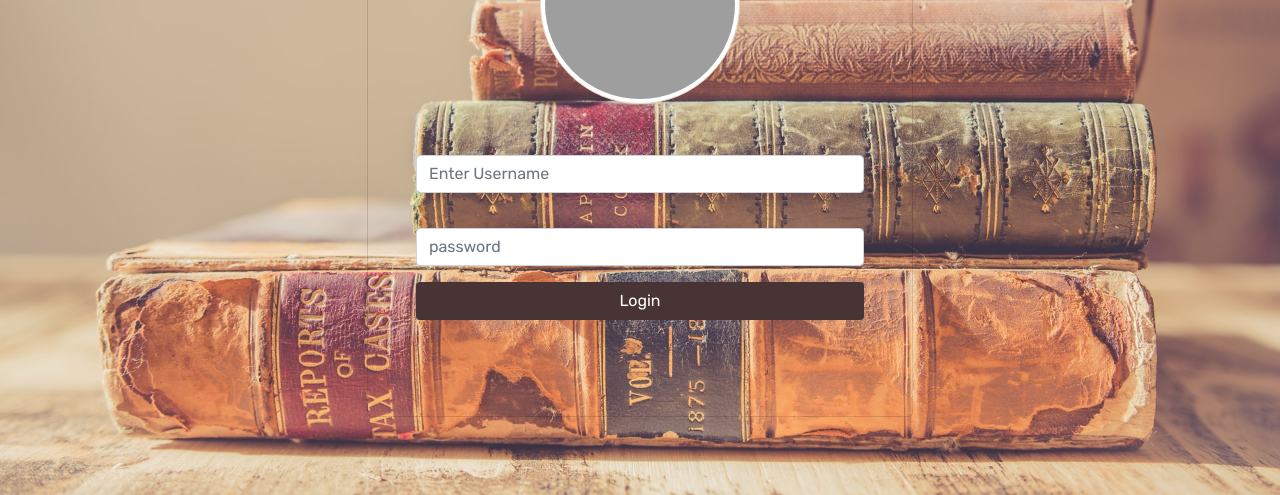
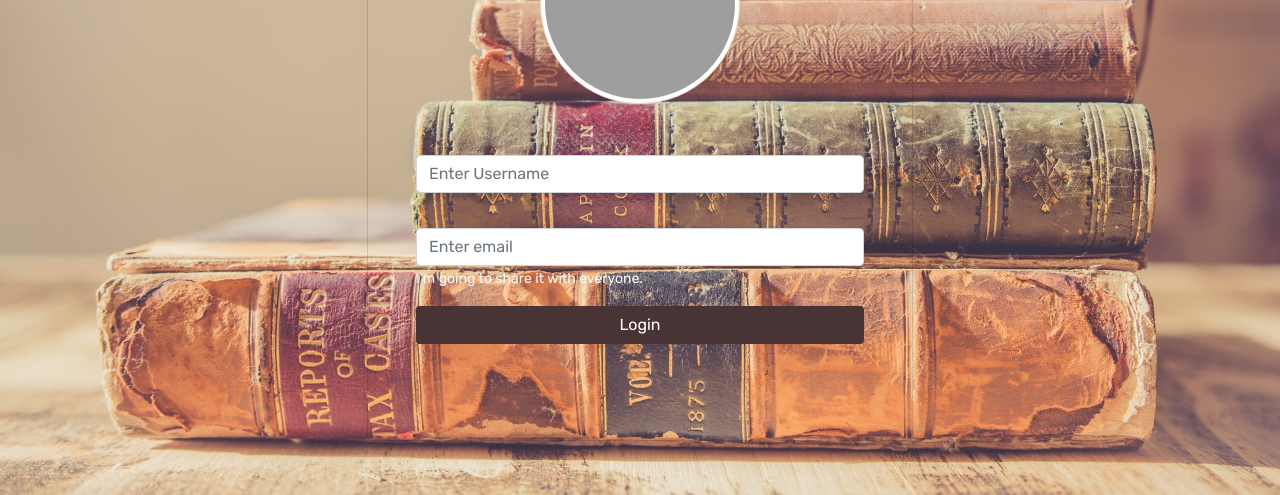
Before and after one commit to SubstantialCattle5/AMAZON_BOOK_PRICE_WEBSITE, a Flask app: page / in a window 1280 px wide. Shown: the part 305-800 px from the top of the page. Run offline with Flask 2, Linux system fonts and the light colour scheme; grey boxes are pictures that could not be loaded.

Commit message:
Fixing the single digit error

```diff
--- a/main.py
+++ b/main.py
@@ -59,13 +59,20 @@ def amazon_firebase_dump():
 def login():
     if request.method == 'POST':
         global user_name, password
+
+        # store the length of username and email to check the passing value
+        value = len(request.form['User_name']) + len(request.form['email'])
+
+        # to check if the username is a single digit
+        check = re.match('^[0-9]', request.form.get('User_name'))
+
         # Save Button , passing value should not be zero
-        if request.form.get('login') == 'Login' and len(request.form['User_name']) != 0 :
-            user_name, password = request.form.get('User_name'), request.form.get('password')
+        if request.form.get('login') == 'Login' and value >= 0 and not bool(check):
+            user_name, email = request.form.get('User_name'), request.form.get('email')
             print(user_name)
-            print(password)
+            print(email)
+            return redirect(url_for('main_pg'))
 
-            return redirect(url_for('main_pg'))
         else:
             return render_template('login_pg.html')
     else:
@@ -101,14 +108,13 @@ def main_pg():
 def confirmation_pg():
     if len(book_names) == 0:
         books = ['No books saved yet!']
-    else:
-        books = book_names
     # Confirm Button
     if request.method == 'POST':
         if request.form.get('save') == 'Save':
             if len(book_links) == 0 and len(max_book_prices) == 0:
                 return render_template('confirmation.html', books=['ERROR! NO BOOKS SAVED'])
             else:
+                books = book_names
                 amazon_firebase_dump()
                 return render_template('confirmation.html', books=['Saved!'])
 
--- a/templates/login_pg.html
+++ b/templates/login_pg.html
@@ -33,7 +33,8 @@
                         <input type="text" class="form-control"  id="User_name"  placeholder="Enter Username" name = 'User_name'>
                     </div>
                     <div class="mb-3">
-                        <input type="password" class="form-control" id="password" name ='password' placeholder="password">
+                        <input type="email" class="form-control" id="InputEmail" aria-describedby="emailHelp" placeholder="Enter email" name ='email'>
+                        <small id="emailHelp" class="form-text text-light">I'm going to share it with everyone.</small>
                     </div>
                     <div class="text-center"><button type="submit" class="btn btn-color px-5 mb-5 w-100" value ='Login' name ='login'>Login</button></div>
 
```
